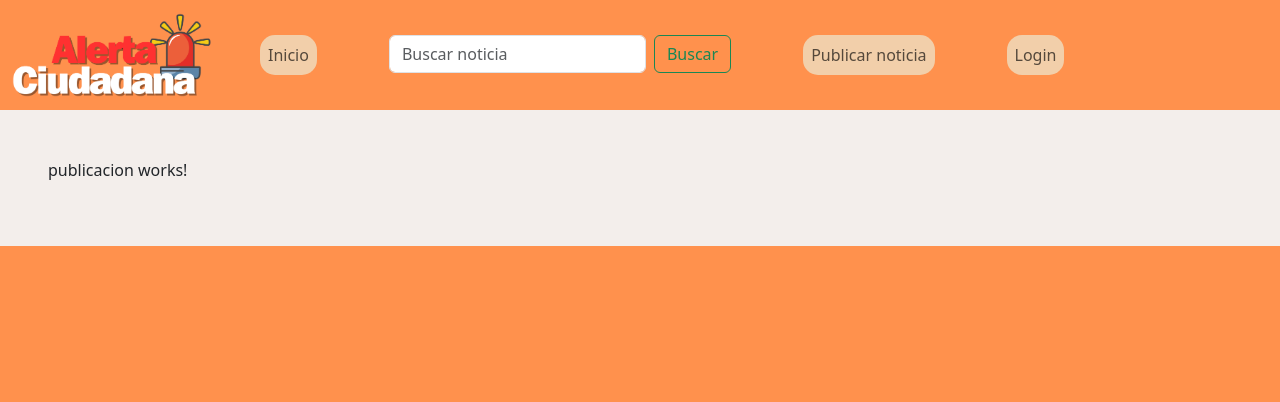
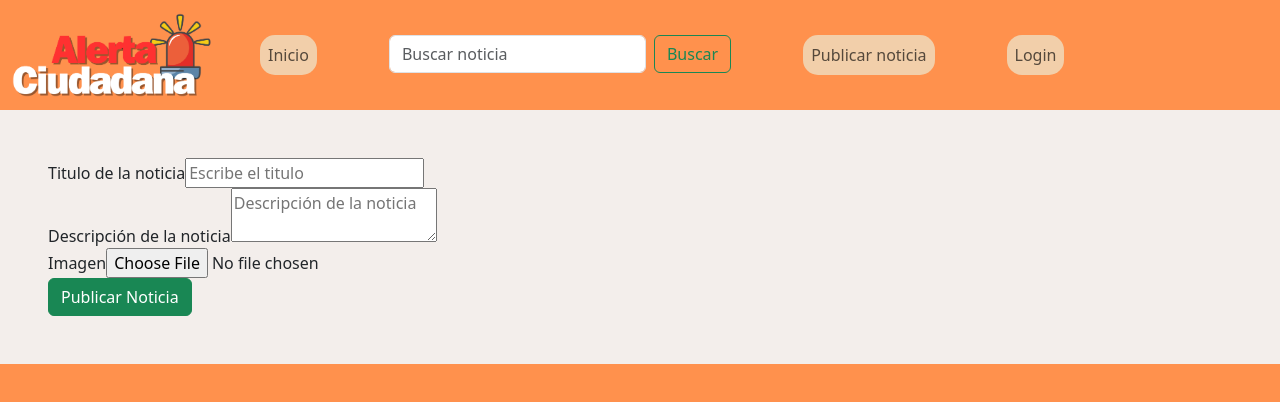
Before and after one commit to CristhianDevCod/alertaCiudadana, an Angular app: page /publicar in a window 1280 px wide. Shown: the top 402 px of the page. Built offline with nearby package versions, Linux system fonts and the light colour scheme.

Commit message:
arreglando seccion de publicación

```diff
--- a/src/app/layout/login/login.component.html
+++ b/src/app/layout/login/login.component.html
@@ -1 +1 @@
-<p>login works!</p>
+<p class="text-center fs-2 fw-bold">Esta sección aún no ha sido implementada, Vuelve mas tarde</p>
--- a/src/app/layout/login/login.component.ts
+++ b/src/app/layout/login/login.component.ts
@@ -4,8 +4,7 @@ import { Component } from '@angular/core';
   selector: 'app-login',
   standalone: true,
   imports: [],
-  templateUrl: './login.component.html',
-  styleUrl: './login.component.css'
+  templateUrl: './login.component.html'
 })
 export class LoginComponent {
 
--- a/src/app/layout/publicacion/publicacion.component.html
+++ b/src/app/layout/publicacion/publicacion.component.html
@@ -1 +1,19 @@
-<p>publicacion works!</p>
+<div>
+    <form class="d-flex flex-column justify-content-center">
+        <div class="campo">
+            <label for="titulo">Titulo de la noticia</label>
+            <input type="text" name="titulo" placeholder="Escribe el titulo">
+        </div>
+        <div class="campo">
+            <label for="descripcion">Descripción de la noticia</label>
+            <textarea name="descripcion" id="descripcion" placeholder="Descripción de la noticia"></textarea>
+        </div>
+        <div class="campo">
+            <label for="Imagen">Imagen</label>
+            <input type="file" name="imagen">
+        </div>
+        <div class="campo">
+            <button class="btn btn-success">Publicar Noticia</button>
+        </div>
+    </form>
+</div>
--- a/src/app/layout/publicacion/publicacion.component.ts
+++ b/src/app/layout/publicacion/publicacion.component.ts
@@ -4,8 +4,7 @@ import { Component } from '@angular/core';
   selector: 'app-publicacion',
   standalone: true,
   imports: [],
-  templateUrl: './publicacion.component.html',
-  styleUrl: './publicacion.component.css'
+  templateUrl: './publicacion.component.html'
 })
 export class PublicacionComponent {
 
```
Also changed, not shown: src/app/layout/login/login.component.css (deleted), src/app/layout/publicacion/publicacion.component.css (deleted).
